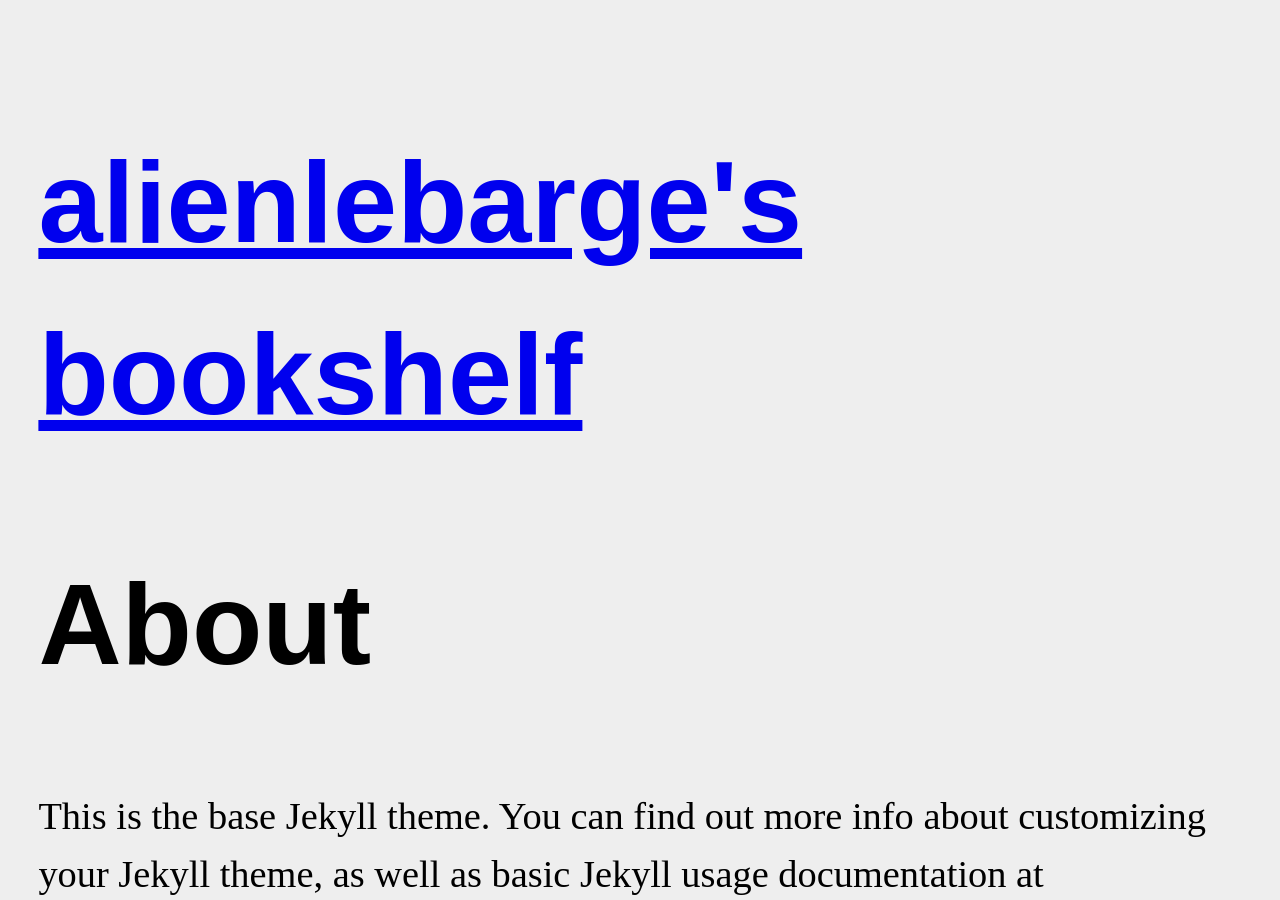
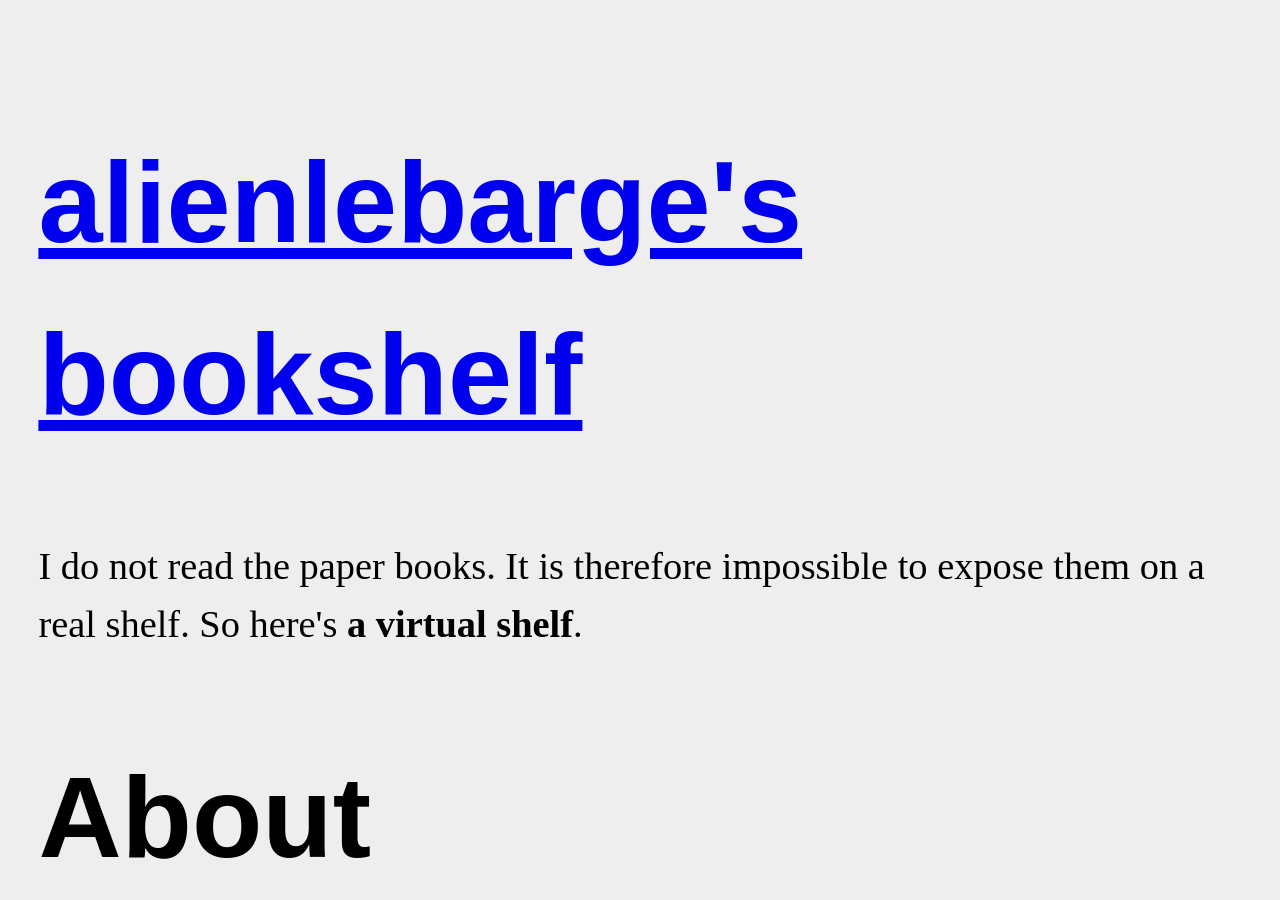
Before and after one commit to alienlebarge/bookshelf, a Jekyll site: the page built from about.md, in a window 1280 px wide and 900 px high. Built offline with Jekyll 4.4.1, drawn with Linux system fonts in a browser that asks for light colours.

Commit message:
little intro text

```diff
--- a/_includes/header.html
+++ b/_includes/header.html
@@ -2,4 +2,8 @@
 
   <h1><a class="site-title" href="{{ site.baseurl }}/">{{ site.title }}</a></h1>
 
+  <p>
+    I do not read the paper books. It is therefore impossible to expose them on a real shelf. So here's <strong>a virtual shelf</strong>.
+  </p>
+
 </header>
```
